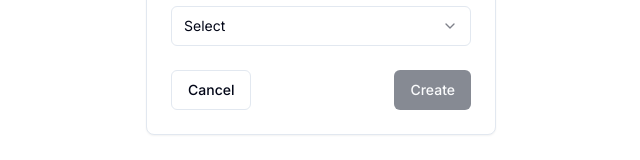
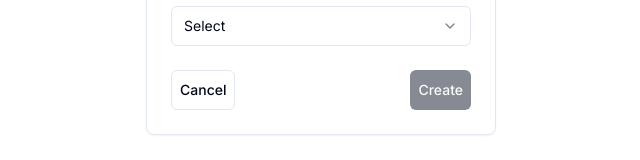
Before and after one commit to argos-ci/playwright-demo, a Next.js app: page / in a window 1280 px wide. Shown: the part 285-445 px from the top of the page, without its empty margins (319-959 px from the left). Built offline with nearby package versions, Linux system fonts and the light colour scheme.

Commit message:
Adjust button padding

```diff
--- a/components/ui/button.tsx
+++ b/components/ui/button.tsx
@@ -9,18 +9,20 @@ const buttonVariants = cva(
   {
     variants: {
       variant: {
-        default: "bg-slate-900 text-slate-50 hover:bg-slate-900/90 dark:bg-slate-50 dark:text-slate-900 dark:hover:bg-slate-50/90",
+        default:
+          "bg-slate-900 text-slate-50 hover:bg-slate-900/90 dark:bg-slate-50 dark:text-slate-900 dark:hover:bg-slate-50/90",
         destructive:
           "bg-red-500 text-slate-50 hover:bg-red-500/90 dark:bg-red-900 dark:text-slate-50 dark:hover:bg-red-900/90",
         outline:
           "border border-slate-200 bg-white hover:bg-slate-100 hover:text-slate-900 dark:border-slate-800 dark:bg-slate-950 dark:hover:bg-slate-800 dark:hover:text-slate-50",
         secondary:
           "bg-slate-100 text-slate-900 hover:bg-slate-100/80 dark:bg-slate-800 dark:text-slate-50 dark:hover:bg-slate-800/80",
-        ghost: "hover:bg-slate-100 hover:text-slate-900 dark:hover:bg-slate-800 dark:hover:text-slate-50",
+        ghost:
+          "hover:bg-slate-100 hover:text-slate-900 dark:hover:bg-slate-800 dark:hover:text-slate-50",
         link: "text-slate-900 underline-offset-4 hover:underline dark:text-slate-50",
       },
       size: {
-        default: "h-10 px-4 py-2",
+        default: "h-10 px-2 py-2",
         sm: "h-9 rounded-md px-3",
         lg: "h-11 rounded-md px-8",
         icon: "h-10 w-10",
```
